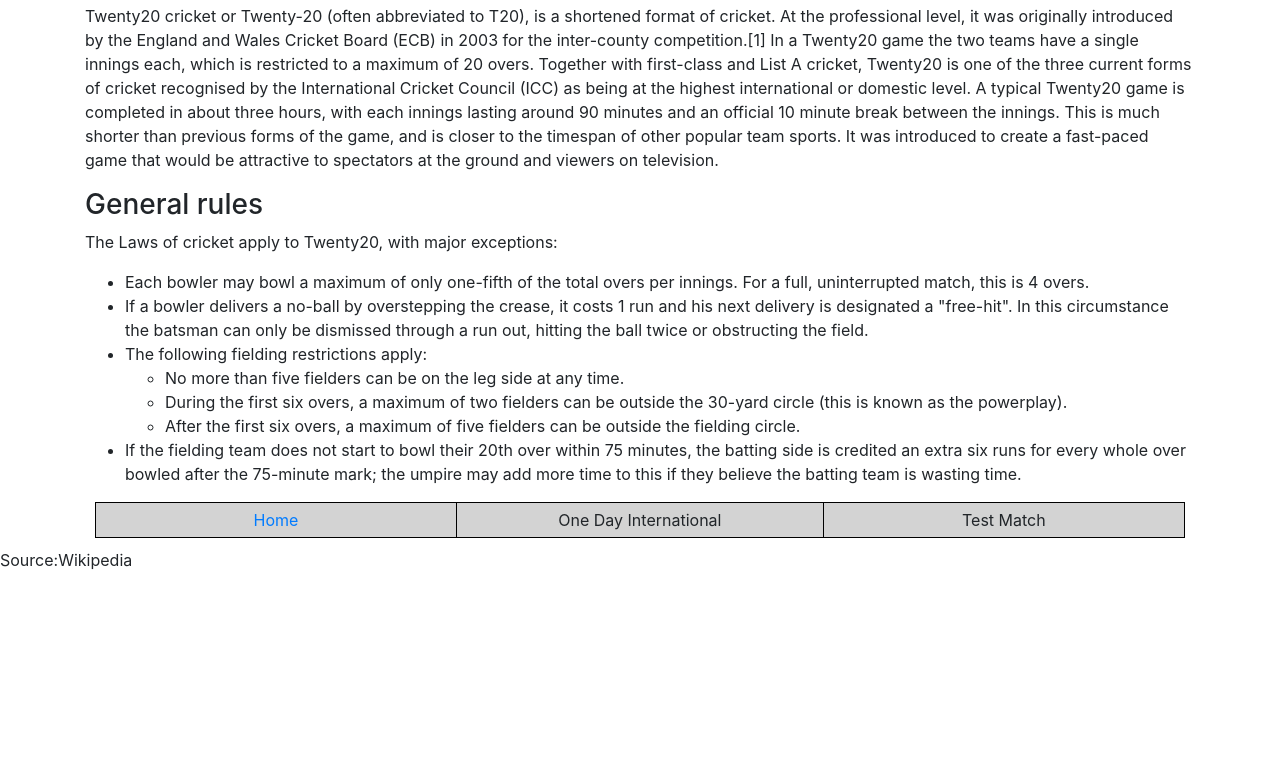
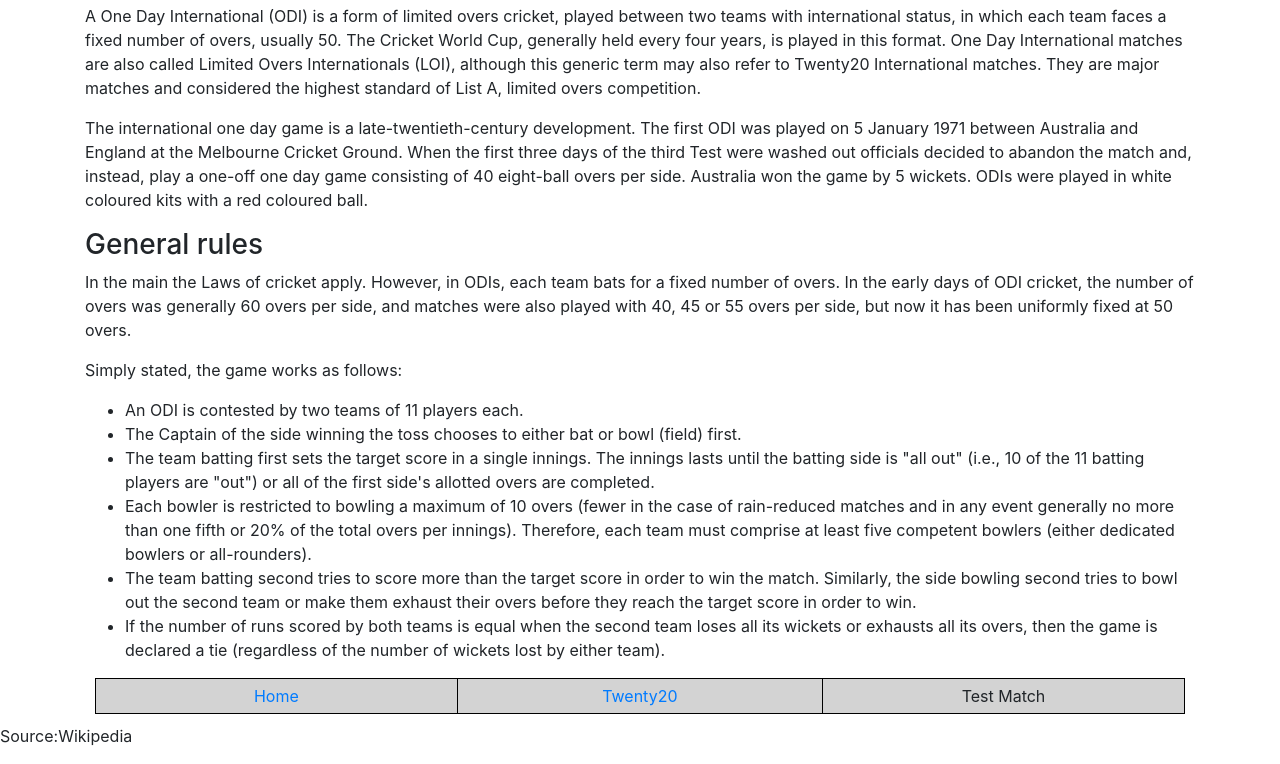
Before and after one commit to varunbhoopalam3/helloworld, a plain HTML site: page odi.html in a window 1280 px wide. Shown: the part 84-848 px from the top of the page. Before the commit the page ends 800 px from the top, so only its background shows below. Drawn offline with nearby package versions, Linux system fonts and the light colour scheme.

Commit message:
Added ODI details

```diff
--- a/odi.html
+++ b/odi.html
@@ -7,31 +7,30 @@
     </head>
     <body>
 		<div class="container">
-			<h1>Twenty20</h1>
+			<h1>One Day International</h1>
 			<div>
-				<p>Twenty20 cricket or Twenty-20 (often abbreviated to T20), is a shortened format of cricket. At the professional level, it was originally introduced by the England and Wales Cricket Board (ECB) in 2003 for the inter-county competition.[1] In a Twenty20 game the two teams have a single innings each, which is restricted to a maximum of 20 overs. Together with first-class and List A cricket, Twenty20 is one of the three current forms of cricket recognised by the International Cricket Council (ICC) as being at the highest international or domestic level. A typical Twenty20 game is completed in about three hours, with each innings lasting around 90 minutes and an official 10 minute break between the innings. This is much shorter than previous forms of the game, and is closer to the timespan of other popular team sports. It was introduced to create a fast-paced game that would be attractive to spectators at the ground and viewers on television.</p>
+				<p>A One Day International (ODI) is a form of limited overs cricket, played between two teams with international status, in which each team faces a fixed number of overs, usually 50. The Cricket World Cup, generally held every four years, is played in this format. One Day International matches are also called Limited Overs Internationals (LOI), although this generic term may also refer to Twenty20 International matches. They are major matches and considered the highest standard of List A, limited overs competition.</p>
+				<p>The international one day game is a late-twentieth-century development. The first ODI was played on 5 January 1971 between Australia and England at the Melbourne Cricket Ground. When the first three days of the third Test were washed out officials decided to abandon the match and, instead, play a one-off one day game consisting of 40 eight-ball overs per side. Australia won the game by 5 wickets. ODIs were played in white coloured kits with a red coloured ball.</p>
 			</div>
 			<h3>General rules</h3>
 			<div>
-				<p>The Laws of cricket apply to Twenty20, with major exceptions:</p>
+				<p>In the main the Laws of cricket apply. However, in ODIs, each team bats for a fixed number of overs. In the early days of ODI cricket, the number of overs was generally 60 overs per side, and matches were also played with 40, 45 or 55 overs per side, but now it has been uniformly fixed at 50 overs.</p>
+				<p>Simply stated, the game works as follows:</p>
 			</div>
 			<div>
 				<ul>
-					<li>Each bowler may bowl a maximum of only one-fifth of the total overs per innings. For a full, uninterrupted match, this is 4 overs.</li>
-					<li>If a bowler delivers a no-ball by overstepping the crease, it costs 1 run and his next delivery is designated a "free-hit". In this circumstance the batsman can only be dismissed through a run out, hitting the ball twice or obstructing the field.</li>
-					<li>The following fielding restrictions apply:
-						<ul>
-							<li>No more than five fielders can be on the leg side at any time.</li>
-							<li>During the first six overs, a maximum of two fielders can be outside the 30-yard circle (this is known as the powerplay).</li>
-							<li>After the first six overs, a maximum of five fielders can be outside the fielding circle.</li>
-						</ul>
-					</li>
-					<li>If the fielding team does not start to bowl their 20th over within 75 minutes, the batting side is credited an extra six runs for every whole over bowled after the 75-minute mark; the umpire may add more time to this if they believe the batting team is wasting time.</li>
+					<li>An ODI is contested by two teams of 11 players each.</li>
+					<li>The Captain of the side winning the toss chooses to either bat or bowl (field) first.</li>
+					<li>The team batting first sets the target score in a single innings. The innings lasts until the batting side is "all out" (i.e., 10 of the 11 batting players are "out") or all of the first side's allotted overs are completed.</li>
+					<li>Each bowler is restricted to bowling a maximum of 10 overs (fewer in the case of rain-reduced matches and in any event generally no more than one fifth or 20% of the total overs per innings). Therefore, each team must comprise at least five competent bowlers (either dedicated bowlers or all-rounders).</li>
+					<li>The team batting second tries to score more than the target score in order to win the match. Similarly, the side bowling second tries to bowl out the second team or make them exhaust their overs before they reach the target score in order to win.</li>
+					<li>If the number of runs scored by both teams is equal when the second team loses all its wickets or exhausts all its overs, then the game is declared a tie (regardless of the number of wickets lost by either team).</li>
+				</ul>
 			</div>
 			<table>
 				<tr>
 					<td><a href="index.html">Home</a></td>
-					<td>One Day International</td>
+					<td><a href="Twenty20.html">Twenty20</a></td>
 					<td>Test Match</td>
 
 				</tr>
```
